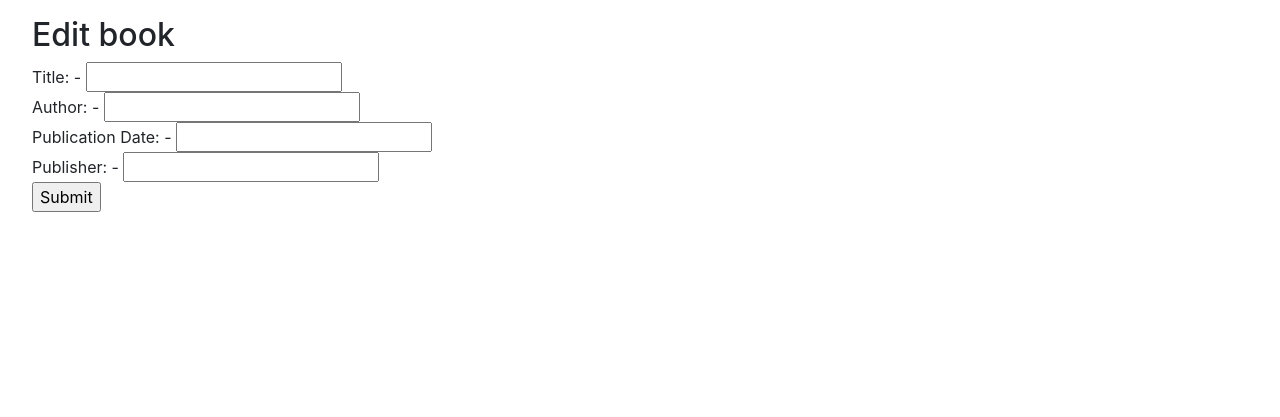
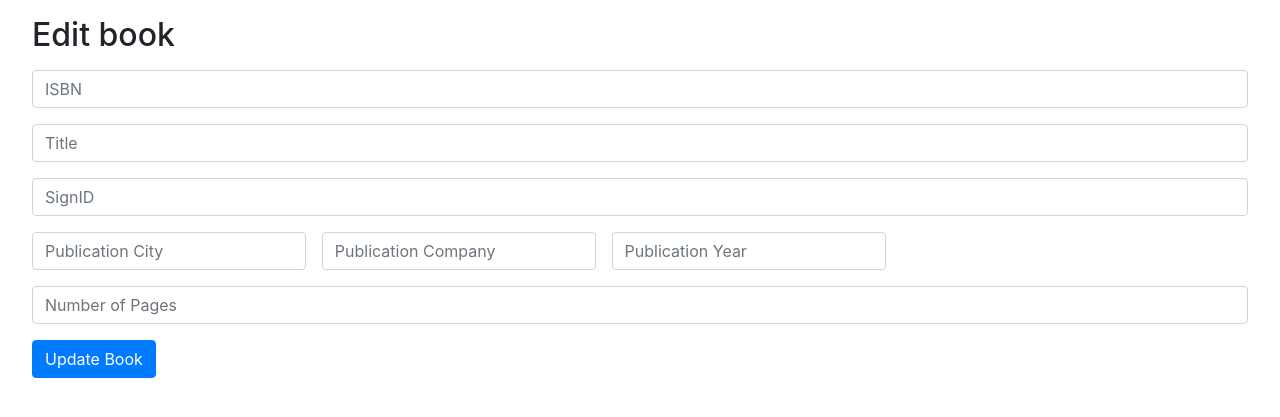
Before and after one commit to josefwakman/projectoatmeal, a Node server app: page /edit-book/2 in a window 1280 px wide. Shown: the part 56-473 px from the top of the page. Run offline with Node 20, Linux system fonts and the light colour scheme; tables that the repository leaves empty hold one stand-in row (values such as "Sample post"); some libraries are stand-ins or nearby versions.

```diff
--- a/PL/views/edit-book.hbs
+++ b/PL/views/edit-book.hbs
@@ -1,9 +1,19 @@
 <h2>Edit book</h2>
 
-<form action="/edit-books" method="post">
-    Title: {{title}} - <input type="text"><br>
-    Author: {{author}} - <input type="text"><br>
-    Publication Date: {{publicationDate}} - <input type="text"><br>
-    Publisher: {{publisher}} - <input type="text"><br>
-    <input type="submit">
+<form id="update-book-form" action="/edit-books" method="patch" autocomplete="off" class="update-book-form">
+    <div class="form-group update-book-div">
+        <input type="text" class="form-control" placeholder="ISBN" name="ISBN">
+        <input type="text" placeholder="Title" class="form-control" name="title">
+        <input type="number" placeholder="SignID" class="form-control" name="signID">
+        <div id="publication-info-div" class="form-group form-inline">
+            <input type="text" placeholder="Publication City" class="form-control" name="publicationCity"
+                style="margin-right: 1.3%">
+            <input type="text" placeholder="Publication Company" class="form-control" name="publicationCompany"
+                style="margin-right: 1.3%">
+            <input type="number" placeholder="Publication Year" class="form-control" name="publicationYear"
+                style="margin-right: 1.3%">
+        </div>
+        <input type="number" placeholder="Number of Pages" class="form-control" name="pages">
+    </div>
+    <button type="submit" class="btn btn-primary">Update Book</button>
 </form>
```
Also changed, not shown: PL/views/edit-author.hbs (+8 -4 lines), PL/views/search-authors.hbs (+0 -10 lines), PL/views/search-books.hbs (+0 -18 lines).
